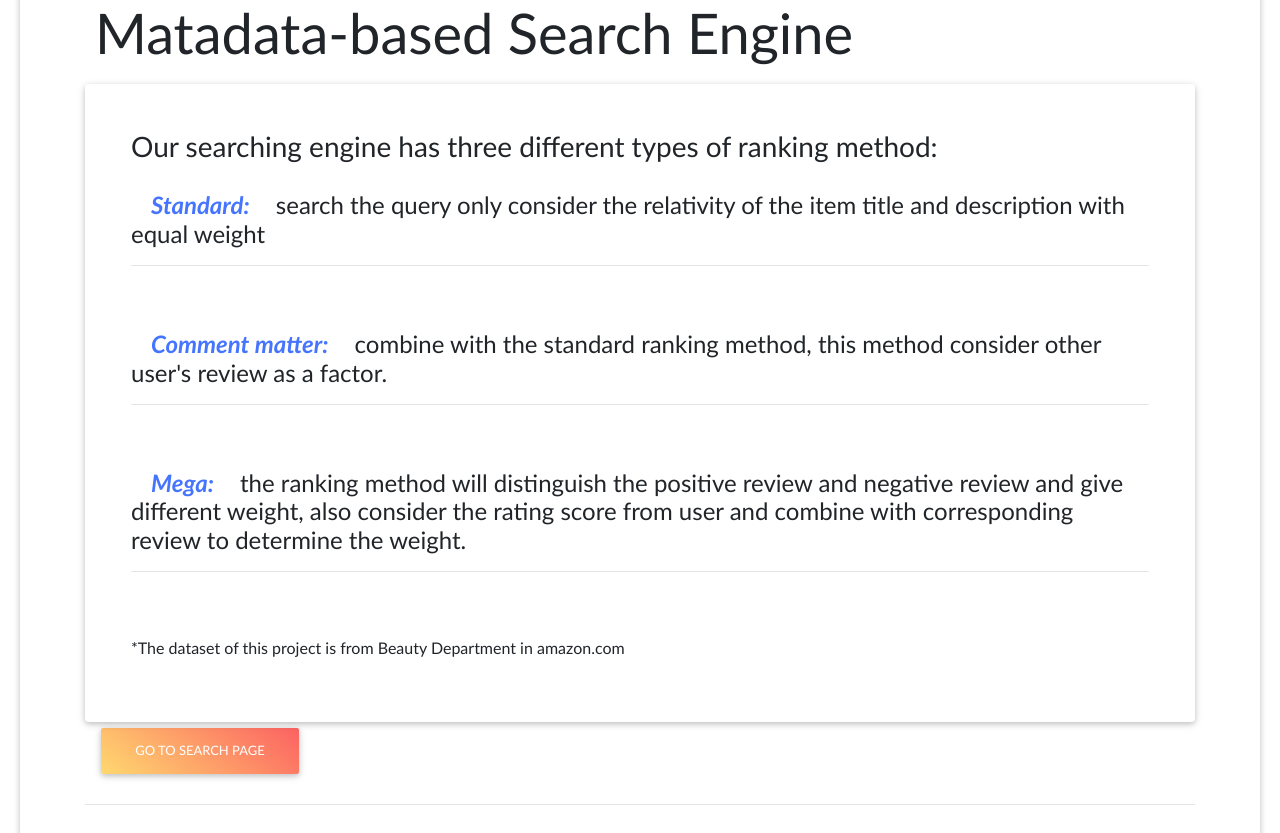
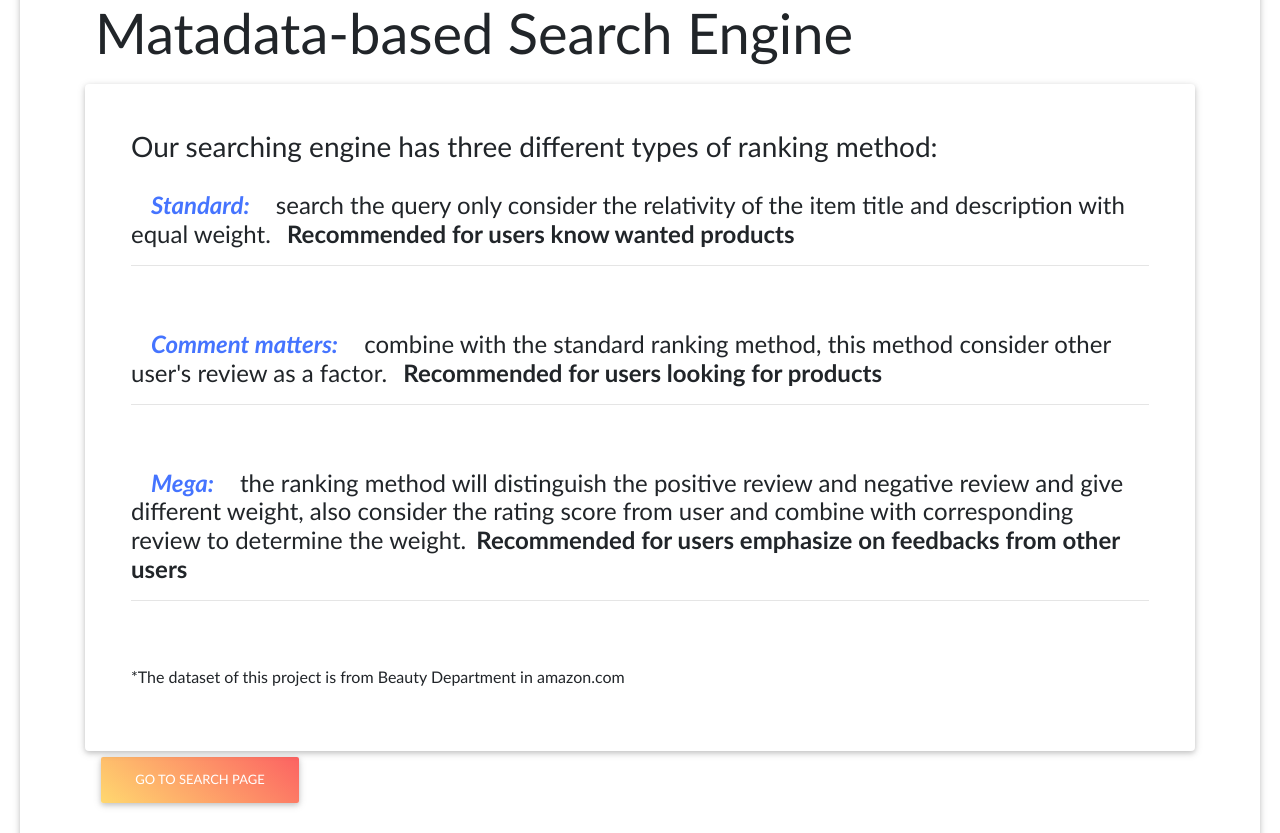
Before and after one commit to tinnieteal/uva-cs4780-s21, a Django app: page / in a window 1280 px wide. Shown: the part 327-1160 px from the top of the page. Run offline with Django 3.2, Linux system fonts and the light colour scheme; some libraries are stand-ins or nearby versions; some web fonts are replaced.

Commit message:
index edit, take out the ranking score

```diff
--- a/MATA/Search/templates/search/result.html
+++ b/MATA/Search/templates/search/result.html
@@ -140,9 +140,6 @@ Results
 
                                             </button>
                                         </form>
-                                        <div class="card_creator">
-                                            <p>Ranking score: {{ ranking_score}} </p>
-                                        </div>
                                     </div>
                               </div>
                             </div>
--- a/MATA/templates/home/index.html
+++ b/MATA/templates/home/index.html
@@ -13,9 +13,9 @@ Index
             <div class="card ">
                 <div class="card-body ">
                     <h3>Our searching engine has three different types of ranking method:</h3>
-                    <h4><b><i style="color:#4574FF";>Standard:</i></b> search the query only consider the relativity of the item title and description with equal weight<hr></h4>
-                    <h4><b><i style="color:#4574FF";>Comment matter:</i></b> combine with the standard ranking method, this method consider other user's review as a factor.<hr></h4>
-                    <h4><b><i style="color:#4574FF";>Mega:</i></b> the ranking method will distinguish the positive review and negative review and give different weight, also consider the rating score from user and combine with corresponding review to determine the weight.<hr></h4>
+                    <h4><b><i style="color:#4574FF";>Standard:</i></b> search the query only consider the relativity of the item title and description with equal weight. <b>Recommended for users know wanted products</b><hr></h4>
+                    <h4><b><i style="color:#4574FF";>Comment matters:</i></b> combine with the standard ranking method, this method consider other user's review as a factor. <b>Recommended for users looking for products</b><hr></h4>
+                    <h4><b><i style="color:#4574FF";>Mega:</i></b> the ranking method will distinguish the positive review and negative review and give different weight, also consider the rating score from user and combine with corresponding review to determine the weight.<b>Recommended for users emphasize on feedbacks from other users</b><hr></h4>
                     <p>*The dataset of this project is from Beauty Department in amazon.com</p>
                 </div>
             </div>
```
